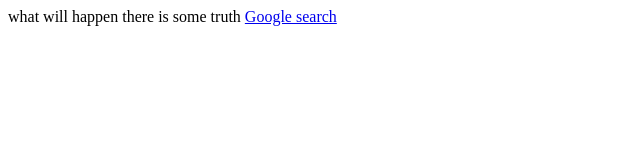
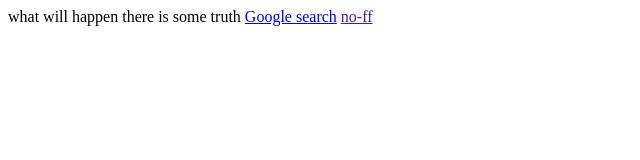
Before and after one commit to syntaxill/web-project, a plain HTML site: page index.html in a window 1280 px wide. Shown: the full height of the page, 0-640 px from the left. Drawn offline with Linux system fonts and the light colour scheme.

Commit message:
link no-ff

```diff
--- a/index.html
+++ b/index.html
@@ -11,5 +11,6 @@
     what will happen
     there is some truth
     <a href="google.com">Google search</a>
+    <a href="">no-ff</a>
 </body>
 </html>
```
